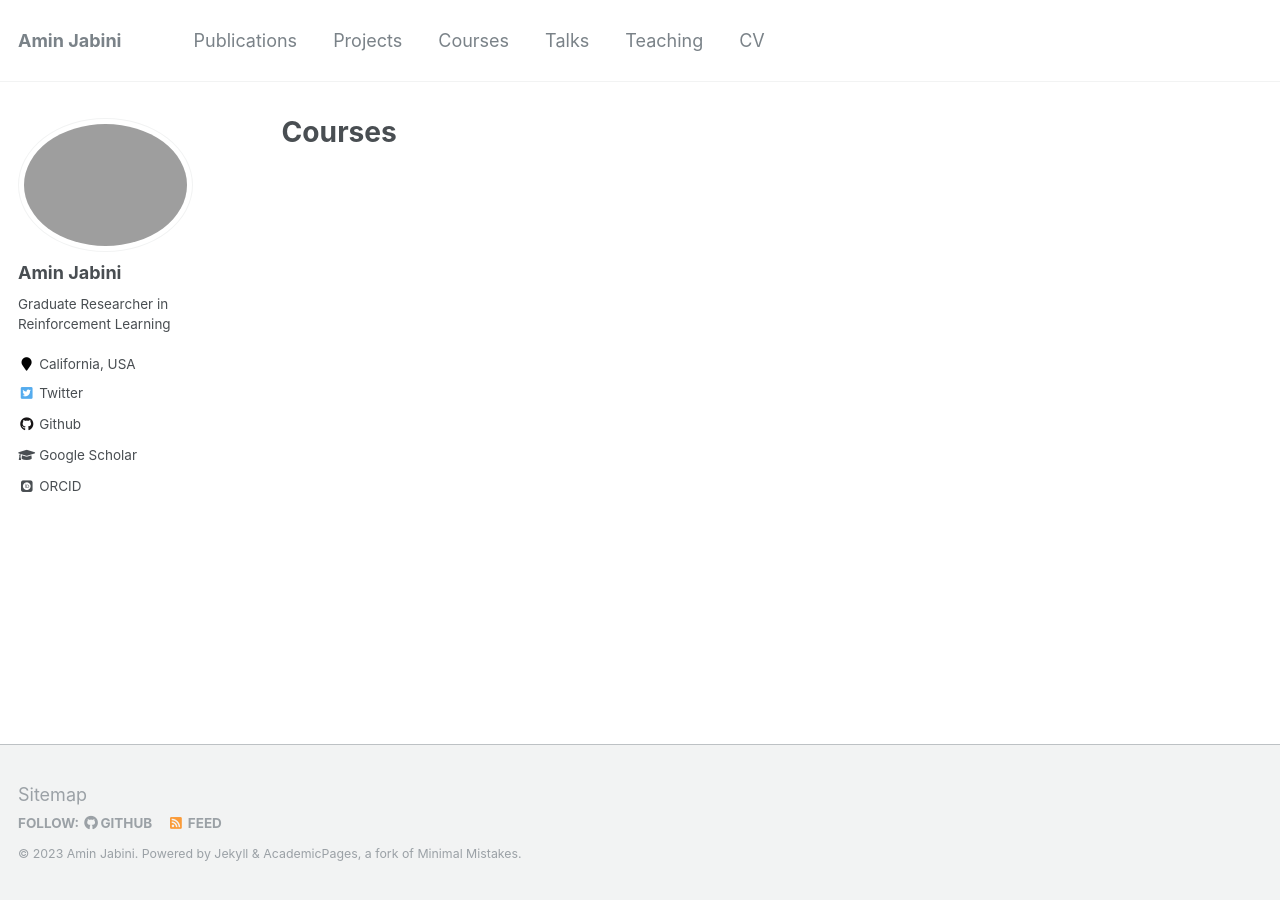
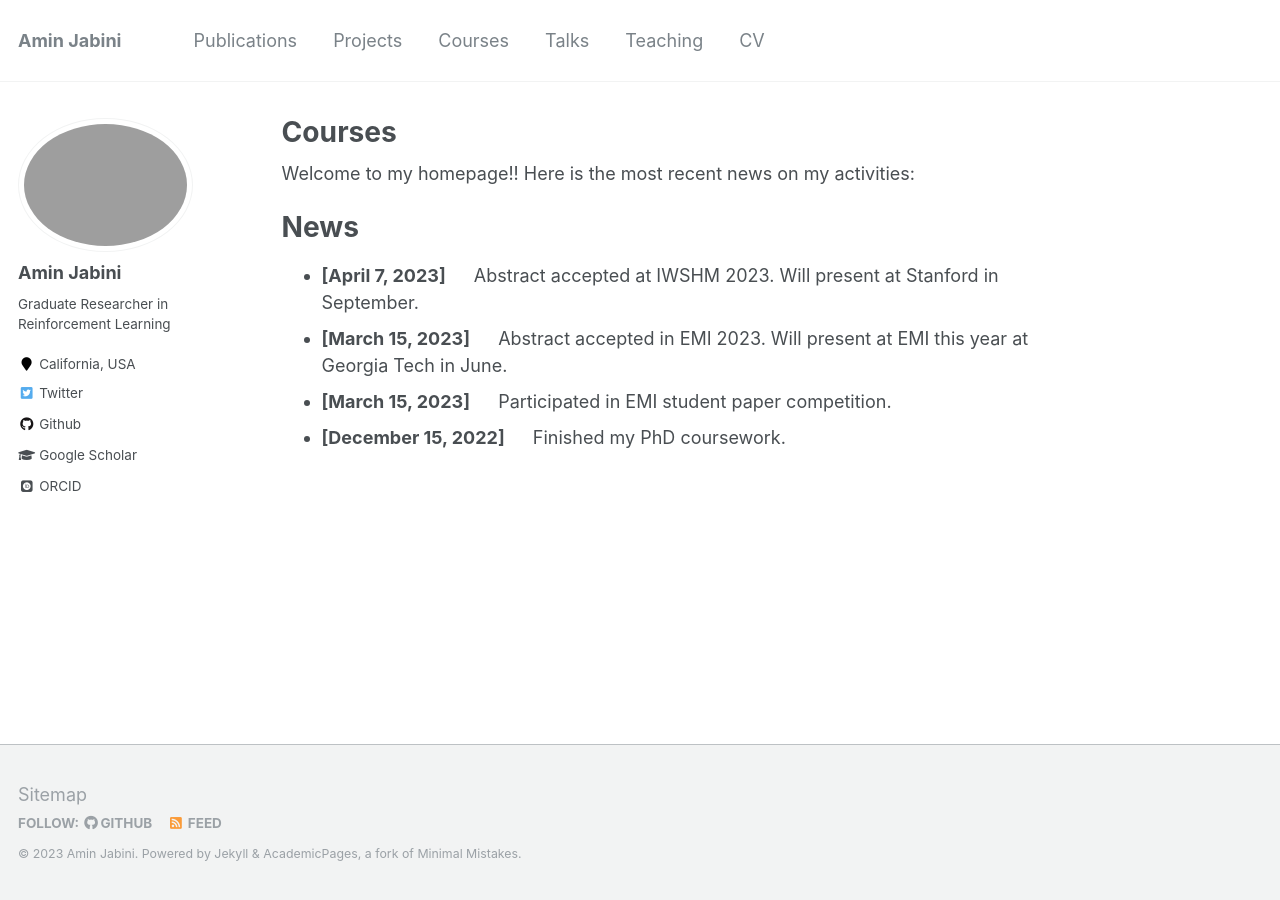
Before and after one commit to ajabini/ajabini.github.io, a Jekyll site: the page built from _pages/courses.md, in a window 1280 px wide. Built offline with Jekyll 4.4.1, drawn with Linux system fonts in a browser that asks for light colours; some web fonts are replaced.

Commit message:
COURSES FIX

```diff
--- a/_pages/courses.md
+++ b/_pages/courses.md
@@ -7,3 +7,12 @@ redirect_from:
   - /courses/
   - /courses.html
 ---
+
+Welcome to my homepage!! Here is the most recent news on my activities:
+
+News
+===
+- **[April 7, 2023]** &emsp; Abstract accepted at IWSHM 2023. Will present at Stanford in September.
+- **[March 15, 2023]** &emsp; Abstract accepted in EMI 2023. Will present at EMI this year at Georgia Tech in June.
+- **[March 15, 2023]** &emsp; Participated in EMI student paper competition.
+- **[December 15, 2022]** &emsp; Finished my PhD coursework.
```
